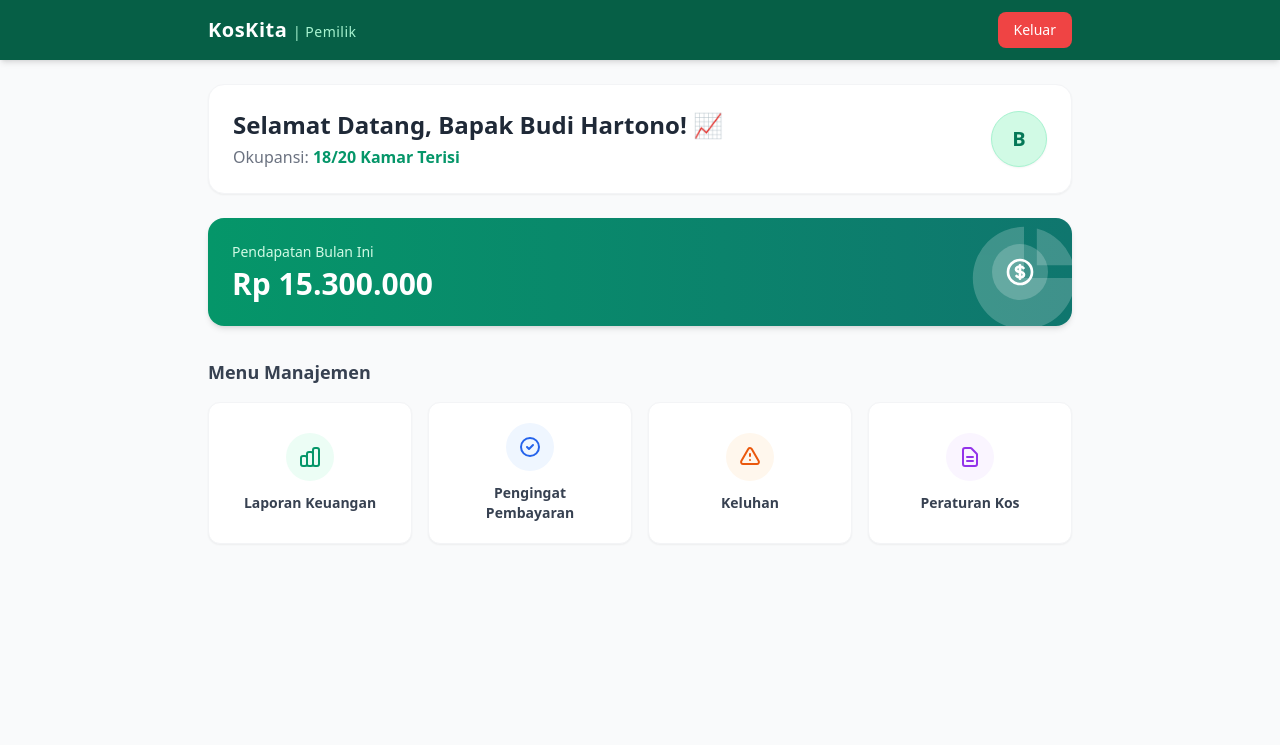
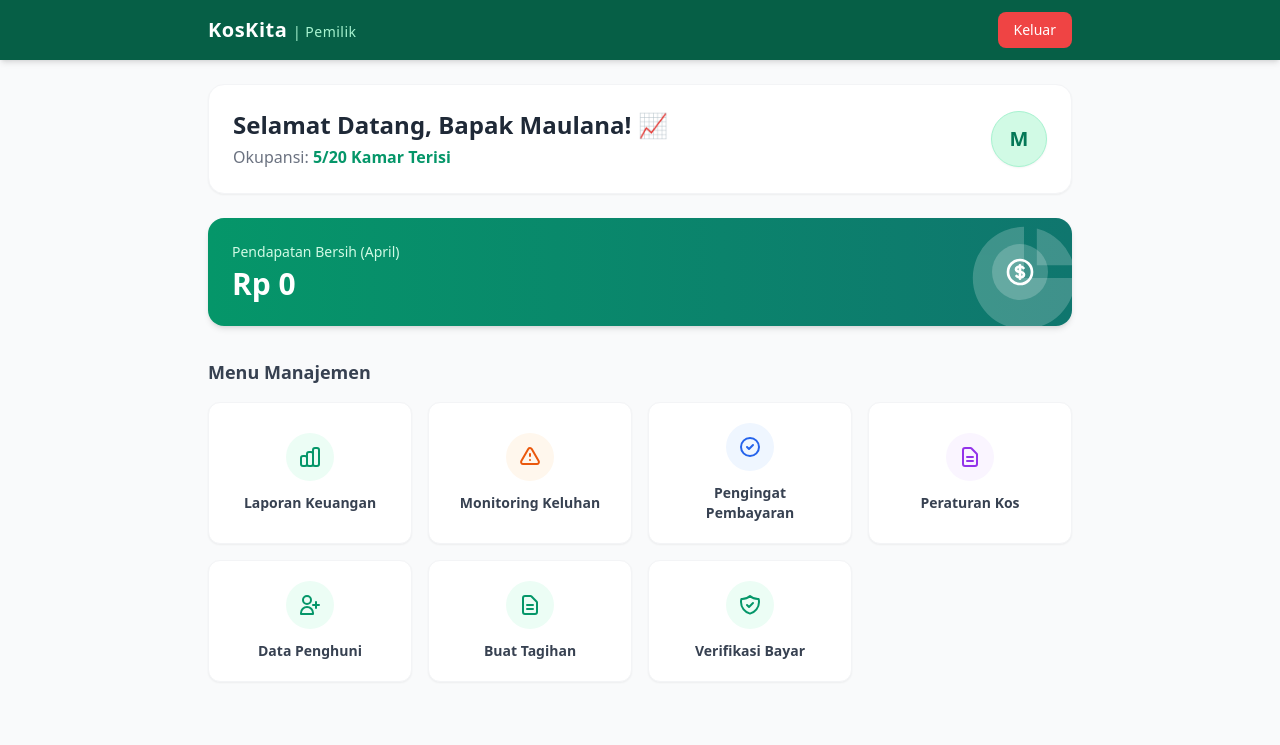
Before and after one commit to tasyakurmaulana/SISTEM-OPERASIONAL-KOSKITA, a PHP site: page /pemilik/dashboard_pemilik.php in a window 1280 px wide. Shown: the top 745 px of the page. Run offline with PHP 8.4, Linux system fonts and the light colour scheme; a user stored in the database is signed in; data comes from the database, SQL or seed files in the repository; data that the repository does not hold is empty; some libraries are stand-ins or nearby versions.

Commit message:
Update dashboard_pemilik.php

```diff
--- a/pemilik/dashboard_pemilik.php
+++ b/pemilik/dashboard_pemilik.php
@@ -1,17 +1,35 @@
 <?php
 session_start();
-
+require '../koneksi.php';
 
 if (!isset($_SESSION['id_user']) || $_SESSION['role'] !== 'pemilik') {
     header("Location: ../login.php");
     exit;
 }
 
-// --- SIMULASI DATA PEMILIK ---
-// Nanti diganti dengan query database
-$nama_pemilik = "Bapak Budi Hartono";
-$total_kamar_terisi = "18/20 Kamar";
-$pendapatan_bulan_ini = "Rp 15.300.000"; // Simulasi total uang yang sudah masuk bulan ini
+$id_user = $_SESSION['id_user'];
+
+$query_user = $conn->query("SELECT username FROM users WHERE id_user = '$id_user'");
+$username = ($query_user && $query_user->num_rows > 0) ? $query_user->fetch_assoc()['username'] : 'Pemilik';
+$nama_pemilik = ucfirst($username);
+
+$query_penghuni = $conn->query("SELECT COUNT(id_penghuni) as total_terisi FROM penghuni");
+$kamar_terisi = ($query_penghuni) ? $query_penghuni->fetch_assoc()['total_terisi'] : 0;
+$total_kamar_tersedia = 20;
+
+$bulan_array = [
+    1 => 'Januari', 2 => 'Februari', 3 => 'Maret', 4 => 'April',
+    5 => 'Mei', 6 => 'Juni', 7 => 'Juli', 8 => 'Agustus',
+    9 => 'September', 10 => 'Oktober', 11 => 'November', 12 => 'Desember'
+];
+$bulan_ini = $bulan_array[date('n')];
+$tahun_ini = date('Y');
+
+$query_pendapatan = $conn->query("SELECT SUM(total_tagihan) as total_masuk FROM tagihan WHERE status = 'Lunas' AND bulan = '$bulan_ini' AND tahun = '$tahun_ini'");
+$pendapatan = ($query_pendapatan && $query_pendapatan->num_rows > 0) ? $query_pendapatan->fetch_assoc()['total_masuk'] : 0;
+if(is_null($pendapatan)) $pendapatan = 0;
+
+$pendapatan_bulan_ini = "Rp " . number_format($pendapatan, 0, ',', '.');
 ?>
 
 <!DOCTYPE html>
@@ -22,7 +40,7 @@ $pendapatan_bulan_ini = "Rp 15.300.000"; // Simulasi total uang yang sudah masuk
     <title>Dashboard Pemilik - KosKita</title>
     <script src="https://cdn.tailwindcss.com"></script>
 </head>
-<body class="bg-gray-50 font-sans antialiased">
+<body class="bg-gray-50 font-sans antialiased pb-10">
 
     <nav class="bg-emerald-800 text-white shadow-md">
         <div class="max-w-4xl mx-auto px-4 py-3 flex justify-between items-center">
@@ -35,11 +53,11 @@ $pendapatan_bulan_ini = "Rp 15.300.000"; // Simulasi total uang yang sudah masuk
 
         <div class="bg-white rounded-2xl shadow-sm p-6 mb-6 flex items-center justify-between border border-gray-100">
             <div>
-                <h1 class="text-2xl font-bold text-gray-800">Selamat Datang, <?php echo $nama_pemilik; ?>! 📈</h1>
-                <p class="text-gray-500 mt-1">Okupansi: <span class="font-semibold text-emerald-600"><?php echo $total_kamar_terisi; ?> Terisi</span></p>
+                <h1 class="text-2xl font-bold text-gray-800">Selamat Datang, Bapak <?php echo htmlspecialchars($nama_pemilik); ?>! 📈</h1>
+                <p class="text-gray-500 mt-1">Okupansi: <span class="font-semibold text-emerald-600"><?php echo $kamar_terisi; ?>/<?php echo $total_kamar_tersedia; ?> Kamar Terisi</span></p>
             </div>
             <div class="w-14 h-14 bg-emerald-100 text-emerald-700 rounded-full flex items-center justify-center text-xl font-bold shadow-sm border border-emerald-200">
-                <?php echo substr($nama_pemilik, 0, 1); ?>
+                <?php echo strtoupper(substr($nama_pemilik, 0, 1)); ?>
             </div>
         </div>
 
@@ -47,7 +65,7 @@ $pendapatan_bulan_ini = "Rp 15.300.000"; // Simulasi total uang yang sudah masuk
             <svg class="absolute -right-4 -bottom-4 opacity-20 w-32 h-32" fill="currentColor" viewBox="0 0 20 20"><path d="M2 10a8 8 0 018-8v8h8a8 8 0 11-16 0z"></path><path d="M12 2.252A8.014 8.014 0 0117.748 8H12V2.252z"></path></svg>
 
             <div class="relative z-10">
-                <h2 class="text-sm font-medium text-emerald-100 mb-1">Pendapatan Bulan Ini</h2>
+                <h2 class="text-sm font-medium text-emerald-100 mb-1">Pendapatan Bersih (<?php echo $bulan_ini; ?>)</h2>
                 <div class="text-3xl font-bold"><?php echo $pendapatan_bulan_ini; ?></div>
             </div>
             <div class="relative z-10 bg-white/20 p-3 rounded-full">
@@ -66,18 +84,18 @@ $pendapatan_bulan_ini = "Rp 15.300.000"; // Simulasi total uang yang sudah masuk
                 <span class="text-sm font-semibold text-gray-700 text-center">Laporan Keuangan</span>
             </a>
 
+            <a href="keluhan.php" class="bg-white rounded-xl shadow-sm border border-gray-100 p-5 flex flex-col items-center justify-center hover:shadow-md hover:border-orange-300 transition group">
+                <div class="w-12 h-12 bg-orange-50 text-orange-600 rounded-full flex items-center justify-center mb-3 group-hover:bg-orange-600 group-hover:text-white transition">
+                    <svg class="w-6 h-6" fill="none" stroke="currentColor" viewBox="0 0 24 24"><path stroke-linecap="round" stroke-linejoin="round" stroke-width="2" d="M12 9v2m0 4h.01m-6.938 4h13.856c1.54 0 2.502-1.667 1.732-3L13.732 4c-.77-1.333-2.694-1.333-3.464 0L3.34 16c-.77 1.333.192 3 1.732 3z"></path></svg>
+                </div>
+                <span class="text-sm font-semibold text-gray-700 text-center">Monitoring Keluhan</span>
+            </a>
+
             <a href="pengingat_pembayaran.php" class="bg-white rounded-xl shadow-sm border border-gray-100 p-5 flex flex-col items-center justify-center hover:shadow-md hover:border-blue-300 transition group">
                 <div class="w-12 h-12 bg-blue-50 text-blue-600 rounded-full flex items-center justify-center mb-3 group-hover:bg-blue-600 group-hover:text-white transition">
                     <svg class="w-6 h-6" fill="none" stroke="currentColor" viewBox="0 0 24 24"><path stroke-linecap="round" stroke-linejoin="round" stroke-width="2" d="M9 12l2 2 4-4m6 2a9 9 0 11-18 0 9 9 0 0118 0z"></path></svg>
                 </div>
                 <span class="text-sm font-semibold text-gray-700 text-center">Pengingat Pembayaran</span>
-            </a>
-
-            <a href="keluhan.php" class="bg-white rounded-xl shadow-sm border border-gray-100 p-5 flex flex-col items-center justify-center hover:shadow-md hover:border-orange-300 transition group">
-                <div class="w-12 h-12 bg-orange-50 text-orange-600 rounded-full flex items-center justify-center mb-3 group-hover:bg-orange-600 group-hover:text-white transition">
-                    <svg class="w-6 h-6" fill="none" stroke="currentColor" viewBox="0 0 24 24"><path stroke-linecap="round" stroke-linejoin="round" stroke-width="2" d="M12 9v2m0 4h.01m-6.938 4h13.856c1.54 0 2.502-1.667 1.732-3L13.732 4c-.77-1.333-2.694-1.333-3.464 0L3.34 16c-.77 1.333.192 3 1.732 3z"></path></svg>
-                </div>
-                <span class="text-sm font-semibold text-gray-700 text-center">Keluhan</span>
             </a>
 
             <a href="peraturan_kos.php" class="bg-white rounded-xl shadow-sm border border-gray-100 p-5 flex flex-col items-center justify-center hover:shadow-md hover:border-purple-300 transition group">
@@ -87,6 +105,30 @@ $pendapatan_bulan_ini = "Rp 15.300.000"; // Simulasi total uang yang sudah masuk
                 <span class="text-sm font-semibold text-gray-700 text-center">Peraturan Kos</span>
             </a>
 
+            <a href="tambah_penghuni.php" class="bg-white rounded-xl shadow-sm border border-gray-100 p-5 flex flex-col items-center justify-center hover:shadow-md hover:border-emerald-300 transition group">
+                <div class="w-12 h-12 bg-emerald-50 text-emerald-600 rounded-full flex items-center justify-center mb-3 group-hover:bg-emerald-600 group-hover:text-white transition">
+                    <svg class="w-6 h-6" fill="none" stroke="currentColor" viewBox="0 0 24 24"><path stroke-linecap="round" stroke-linejoin="round" stroke-width="2" d="M18 9v3m0 0v3m0-3h3m-3 0h-3m-2-5a4 4 0 11-8 0 4 4 0 018 0zM3 20a6 6 0 0112 0v1H3v-1z"></path></svg>
+                </div>
+                <span class="text-sm font-semibold text-gray-700 text-center">Data Penghuni</span>
+            </a>
+
+            <a href="kelola_tagihan.php" class="bg-white rounded-xl shadow-sm border border-gray-100 p-5 flex flex-col items-center justify-center hover:shadow-md hover:border-emerald-300 transition group">
+                <div class="w-12 h-12 bg-emerald-50 text-emerald-600 rounded-full flex items-center justify-center mb-3 group-hover:bg-emerald-600 group-hover:text-white transition">
+                    <svg class="w-6 h-6" fill="none" stroke="currentColor" viewBox="0 0 24 24">
+                        <path stroke-linecap="round" stroke-linejoin="round" stroke-width="2" d="M9 12h6m-6 4h6m2 5H7a2 2 0 01-2-2V5a2 2 0 012-2h5.586a1 1 0 01.707.293l5.414 5.414a1 1 0 01.293.707V19a2 2 0 01-2 2z"></path>
+                    </svg>
+                </div>
+                <span class="text-sm font-semibold text-gray-700 text-center">Buat Tagihan</span>
+            </a>
+
+            <a href="status_pembayaran.php" class="bg-white rounded-xl shadow-sm border border-gray-100 p-5 flex flex-col items-center justify-center hover:shadow-md hover:border-emerald-300 transition group">
+                <div class="w-12 h-12 bg-emerald-50 text-emerald-600 rounded-full flex items-center justify-center mb-3 group-hover:bg-emerald-600 group-hover:text-white transition">
+                    <svg class="w-6 h-6" fill="none" stroke="currentColor" viewBox="0 0 24 24">
+                        <path stroke-linecap="round" stroke-linejoin="round" stroke-width="2" d="M9 12l2 2 4-4m5.618-4.016A11.955 11.955 0 0112 2.944a11.955 11.955 0 01-8.618 3.04A12.02 12.02 0 003 9c0 5.591 3.824 10.29 9 11.622 5.176-1.332 9-6.03 9-11.622 0-1.042-.133-2.052-.382-3.016z"></path>
+                    </svg>
+                </div>
+                <span class="text-sm font-semibold text-gray-700 text-center">Verifikasi Bayar</span>
+            </a>
         </div>
 
     </div>
```
